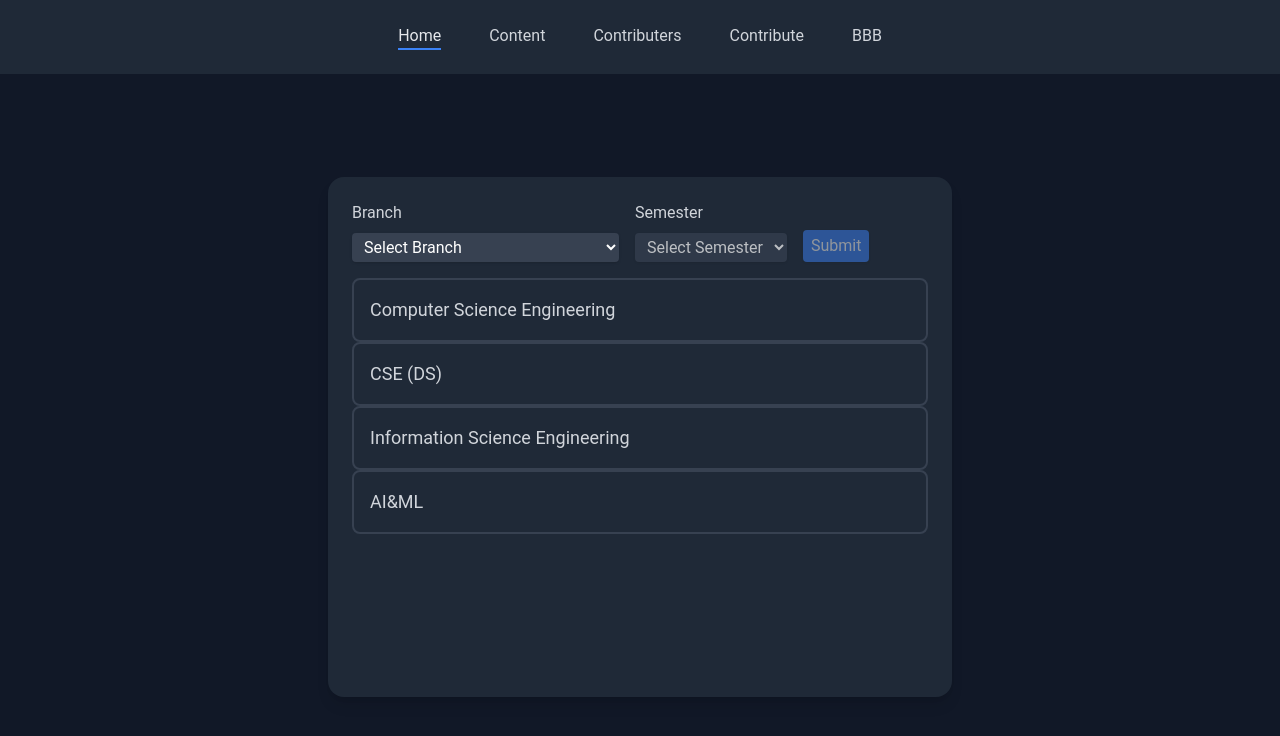
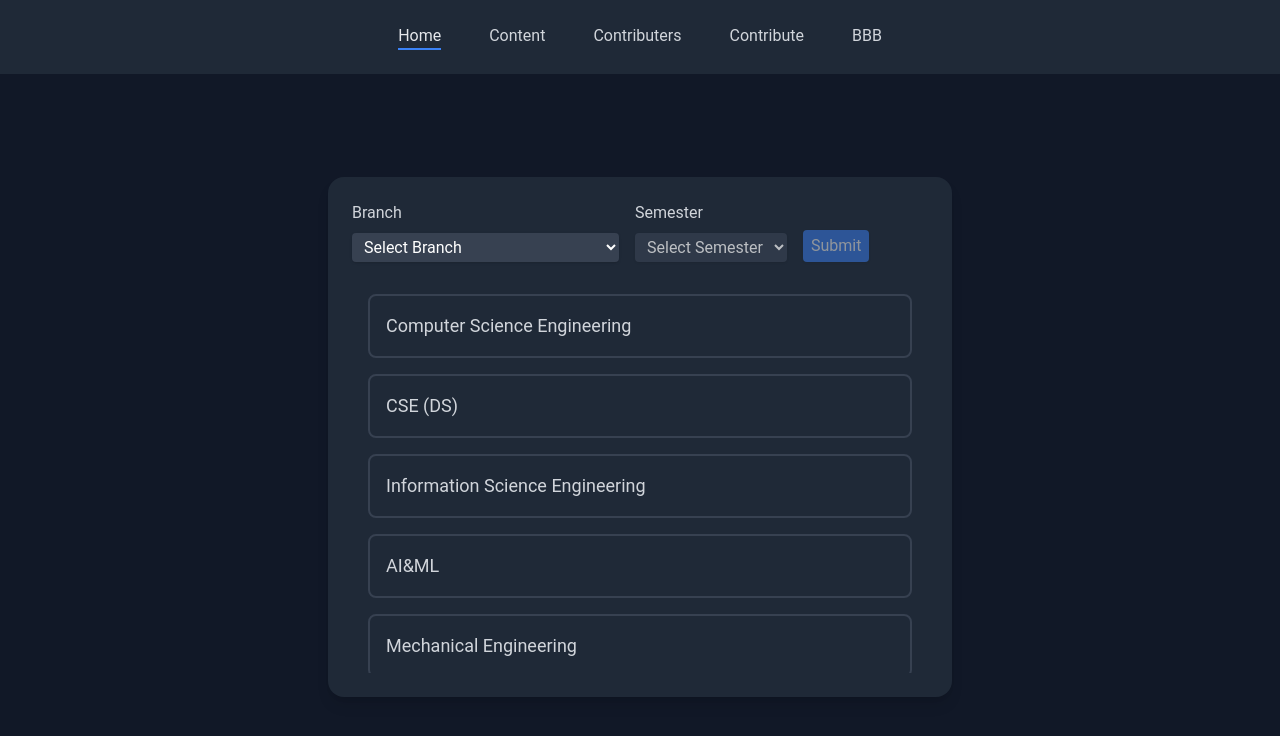
Before and after one commit to Sashank-05/better-bit, a React (Vite) app: page / in a window 1280 px wide. Shown: the top 736 px of the page. Built offline with nearby package versions, Linux system fonts and the light colour scheme.

Commit message:
made it prettier

```diff
--- a/src/components/JsonNavigator.jsx
+++ b/src/components/JsonNavigator.jsx
@@ -66,6 +66,22 @@ const jsonData = {
         },
       },
     },
+    "Mechanical Engineering": {
+      Semesters: {
+        1: {
+          "Module Wise Notes": ["Module 1", "Module 2", "Module 3", "Module 4"],
+          "Books": ["Book 1", "Book 2", "Book 3"],
+          "Previous Year Papers": ["2019", "2020", "2021"],
+          "Syllabus": ["Syllabus"],
+        },
+        2: {
+          "Module Wise Notes": ["Module 1", "Module 2", "Module 3", "Module 4"],
+          "Books": ["Book 1", "Book 2", "Book 3"],
+          "Previous Year Papers": ["2019", "2020", "2021"],
+          "Syllabus": ["Syllabus"],
+        },
+      },
+    },
   },
 };
 
@@ -109,7 +125,7 @@ const JsonNavigator = () => {
   const renderContent = () => {
     if (path.length === 1) {
       return (
-        <div className="overflow-y-auto h-64 w-full">
+        <div className="overflow-y-auto overflow-x-hidden flex-grow p-4 hide-scrollbar">
           {Object.keys(currentData).map((key) => (
             <button
               key={key}
@@ -118,7 +134,7 @@ const JsonNavigator = () => {
                 setPath(newPath);
                 navigateTo(newPath);
               }}
-              className="border-2 border-gray-700 text-lg text-gray-300 rounded-lg p-4 transition transform hover:bg-gray-700 hover:text-white hover:scale-105 focus:outline-none w-full text-left"
+              className="border-2 border-gray-700 text-lg text-gray-300 rounded-lg p-4 transition transform hover:bg-gray-700 hover:text-white hover:scale-105 focus:outline-none w-full text-left mb-4"
             >
               {key}
             </button>
@@ -177,7 +193,7 @@ const JsonNavigator = () => {
       );
     } else {
       return (
-        <div className="overflow-y-auto h-64 w-full">
+        <div className="overflow-y-auto overflow-x-hidden flex-grow p-4 hide-scrollbar">
           {Object.keys(currentData).map((key) => (
             <button
               key={key}
@@ -190,7 +206,7 @@ const JsonNavigator = () => {
                   navigateTo(newPath);
                 }
               }}
-              className="border-2 border-gray-700 text-lg text-gray-300 rounded-lg p-4 transition transform hover:bg-gray-700 hover:text-white hover:scale-105 focus:outline-none w-full text-left"
+              className="border-2 border-gray-700 text-lg text-gray-300 rounded-lg p-4 transition transform hover:bg-gray-700 hover:text-white hover:scale-105 focus:outline-none w-full text-left mb-4"
             >
               {key}
             </button>
@@ -201,7 +217,7 @@ const JsonNavigator = () => {
   };
 
   return (
-    <div className={`bg-gray-800 p-6 rounded-2xl shadow-lg ${path.length < 4 ? 'w-1/2 h-3/4' : 'w-full h-full'}`}>
+    <div className={`bg-gray-800 p-6 rounded-2xl shadow-lg ${path.length < 4 ? 'w-1/2 h-3/4 flex flex-col' : 'w-full h-full flex flex-col'}`}>
       <div className="flex flex-col mb-4 gap-4 w-full">
         <div className="flex gap-4">
           <div className="flex-none">
@@ -255,7 +271,7 @@ const JsonNavigator = () => {
           </button>
         )}
       </div>
-      <div className="flex flex-col gap-4 w-full">
+      <div className="flex flex-col gap-4 w-full flex-grow overflow-hidden">
         {renderContent()}
       </div>
     </div>
```
